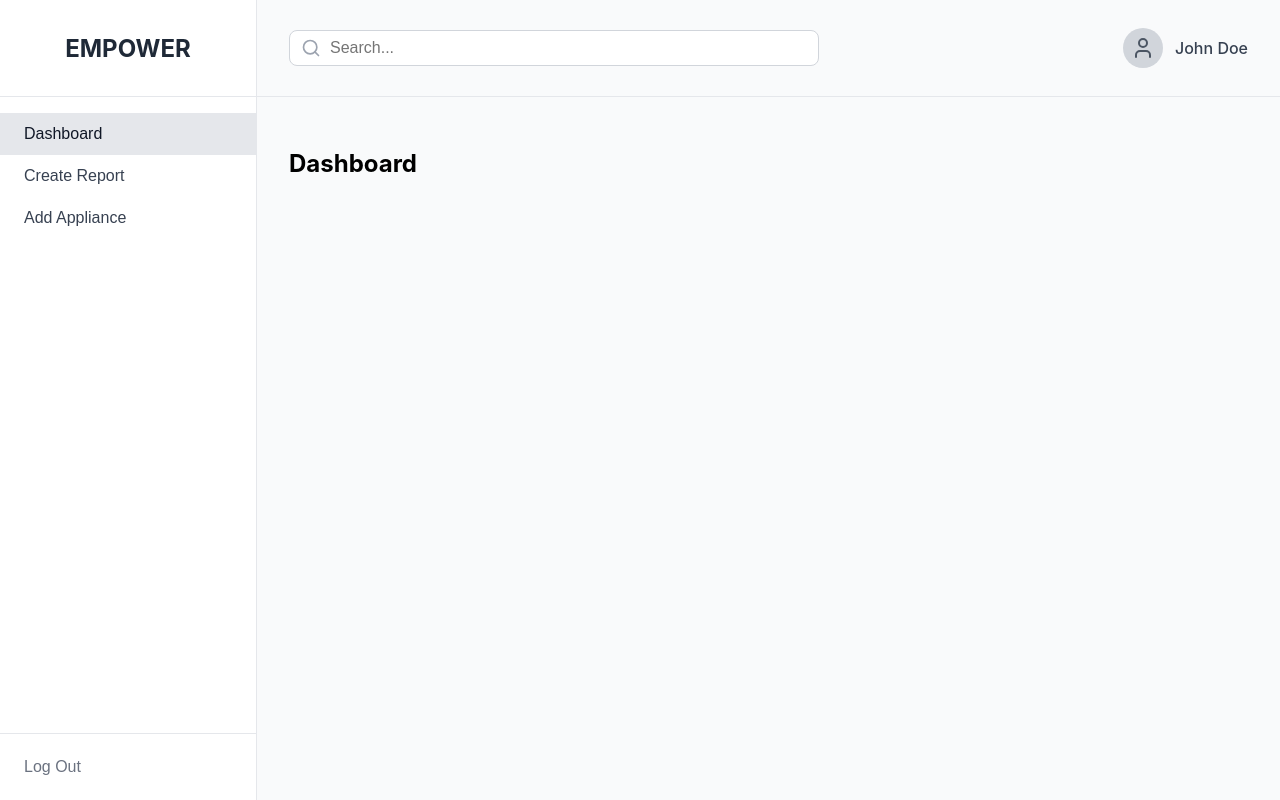
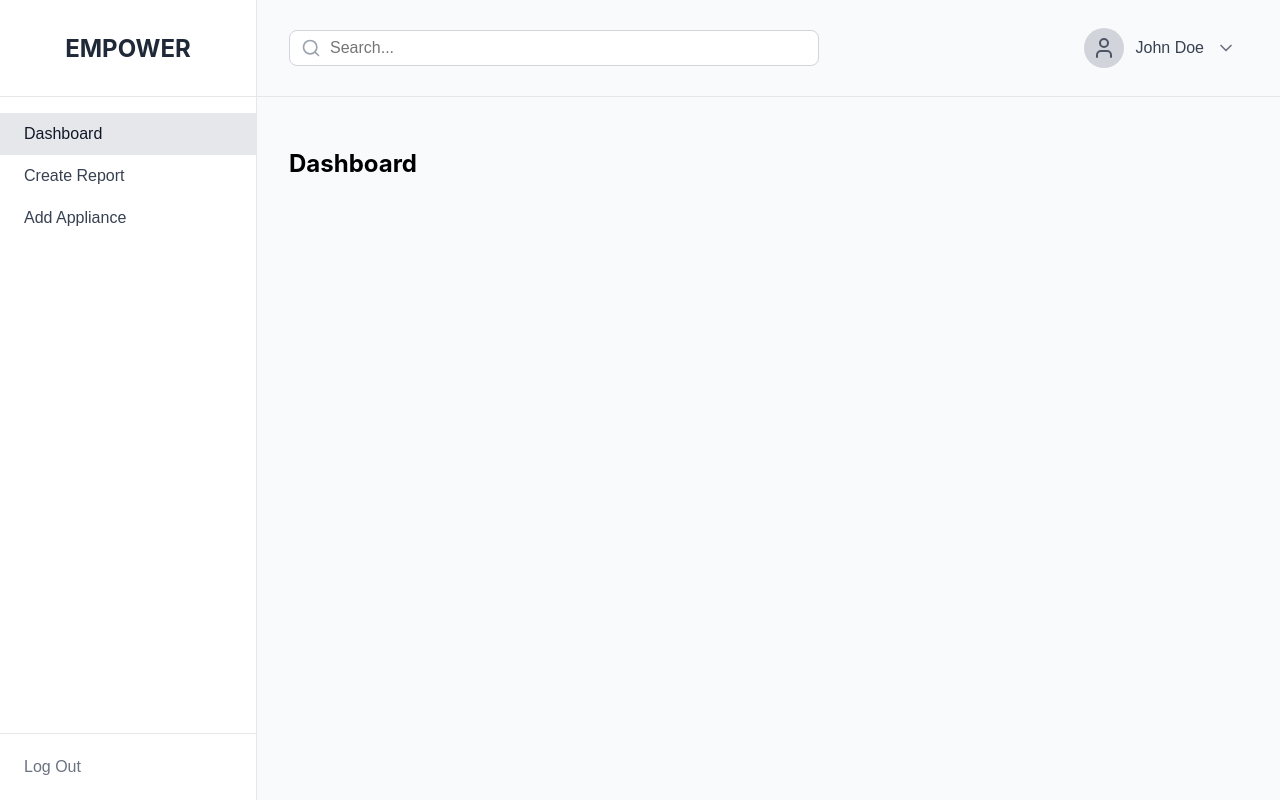
Before and after one commit to jiejen/empower, a React (Create React App) app in the folder empower/: page / in a window 1280 px wide. Built offline with nearby package versions, Linux system fonts and the light colour scheme.

Commit message:
add user profile dropdown with logout functionality

```diff
--- a/empower/src/frontend/components/Layout.css
+++ b/empower/src/frontend/components/Layout.css
@@ -140,11 +140,26 @@
   color: #374151;
 }
 
+/* User Profile and Dropdown */
 .user-profile {
+  position: relative;
+  margin-left: 32px;
+}
+
+.user-profile-btn {
   display: flex;
   align-items: center;
   gap: 12px;
-  margin-left: 32px;
+  background: none;
+  border: none;
+  cursor: pointer;
+  padding: 8px 12px;
+  border-radius: 8px;
+  transition: background-color 0.2s;
+}
+
+.user-profile-btn:hover {
+  background-color: #f3f4f6;
 }
 
 .user-avatar {
@@ -164,6 +179,61 @@
   font-size: 16px;
 }
 
+.dropdown-icon {
+  color: #6b7280;
+  transition: transform 0.2s;
+}
+
+.dropdown-icon.open {
+  transform: rotate(180deg);
+}
+
+.dropdown-menu {
+  position: absolute;
+  top: calc(100% + 8px);
+  right: 0;
+  background-color: white;
+  border: 1px solid #e5e7eb;
+  border-radius: 8px;
+  box-shadow: 0 4px 6px -1px rgba(0, 0, 0, 0.1), 0 2px 4px -1px rgba(0, 0, 0, 0.06);
+  min-width: 200px;
+  padding: 8px 0;
+  z-index: 50;
+}
+
+.dropdown-item {
+  width: 100%;
+  display: flex;
+  align-items: center;
+  gap: 12px;
+  padding: 10px 16px;
+  border: none;
+  background: none;
+  color: #374151;
+  cursor: pointer;
+  transition: background-color 0.2s;
+  font-size: 15px;
+  text-align: left;
+}
+
+.dropdown-item:hover {
+  background-color: #f9fafb;
+}
+
+.dropdown-item.logout {
+  color: #dc2626;
+}
+
+.dropdown-item.logout:hover {
+  background-color: #fef2f2;
+}
+
+.dropdown-divider {
+  height: 1px;
+  background-color: #e5e7eb;
+  margin: 8px 0;
+}
+
 /* Main Container */
 .main-container {
   flex: 1;
--- a/empower/src/frontend/components/sidebar.js
+++ b/empower/src/frontend/components/sidebar.js
@@ -1,5 +1,5 @@
-import React, { useState } from 'react';
-import { Search, X, User } from 'lucide-react';
+import React, { useState, useRef, useEffect } from 'react';
+import { Search, X, User, ChevronDown, LogOut, UserCircle } from 'lucide-react';
 import { useNavigate } from 'react-router-dom';
 import './Layout.css';
 
@@ -38,9 +38,34 @@ export const Sidebar = ({ activePage = 'Dashboard' }) => {
   );
 };
 
-// Navbar Component (keep as is)
 export const Navbar = ({ userName = 'User name' }) => {
   const [searchValue, setSearchValue] = useState('');
+  const [isDropdownOpen, setIsDropdownOpen] = useState(false);
+  const dropdownRef = useRef(null);
+
+  // Close dropdown when clicking outside
+  useEffect(() => {
+    const handleClickOutside = (event) => {
+      if (dropdownRef.current && !dropdownRef.current.contains(event.target)) {
+        setIsDropdownOpen(false);
+      }
+    };
+
+    document.addEventListener('mousedown', handleClickOutside);
+    return () => document.removeEventListener('mousedown', handleClickOutside);
+  }, []);
+
+  const handleProfileClick = () => {
+    setIsDropdownOpen(false);
+
+    console.log('Navigate to profile');
+  };
+
+  const handleLogout = () => {
+    setIsDropdownOpen(false);
+
+    console.log('Logging out...');
+  };
 
   return (
     <div className="navbar">
@@ -62,11 +87,34 @@ export const Navbar = ({ userName = 'User name' }) => {
         </div>
       </div>
 
-      <div className="user-profile">
-        <div className="user-avatar">
-          <User size={24} />
-        </div>
-        <span className="user-name">{userName}</span>
+      <div className="user-profile" ref={dropdownRef}>
+        <button
+          className="user-profile-btn"
+          onClick={() => setIsDropdownOpen(!isDropdownOpen)}
+        >
+          <div className="user-avatar">
+            <User size={24} />
+          </div>
+          <span className="user-name">{userName}</span>
+          <ChevronDown
+            size={20}
+            className={`dropdown-icon ${isDropdownOpen ? 'open' : ''}`}
+          />
+        </button>
+
+        {isDropdownOpen && (
+          <div className="dropdown-menu">
+            <button className="dropdown-item" onClick={handleProfileClick}>
+              <UserCircle size={18} />
+              <span>Profile</span>
+            </button>
+            <div className="dropdown-divider" />
+            <button className="dropdown-item logout" onClick={handleLogout}>
+              <LogOut size={18} />
+              <span>Log Out</span>
+            </button>
+          </div>
+        )}
       </div>
     </div>
   );
```
